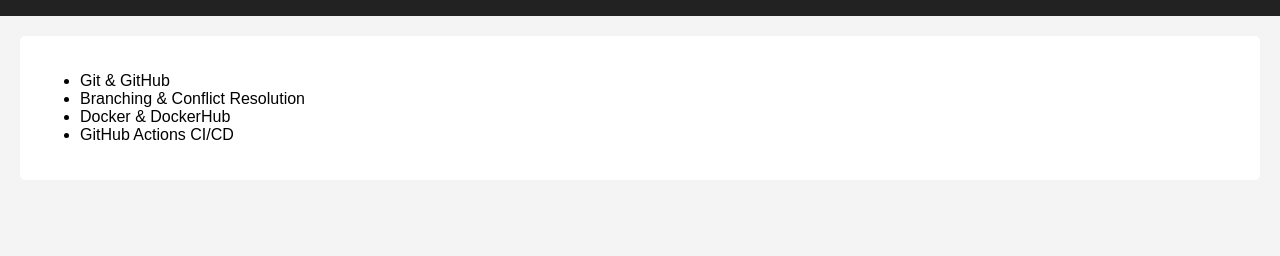
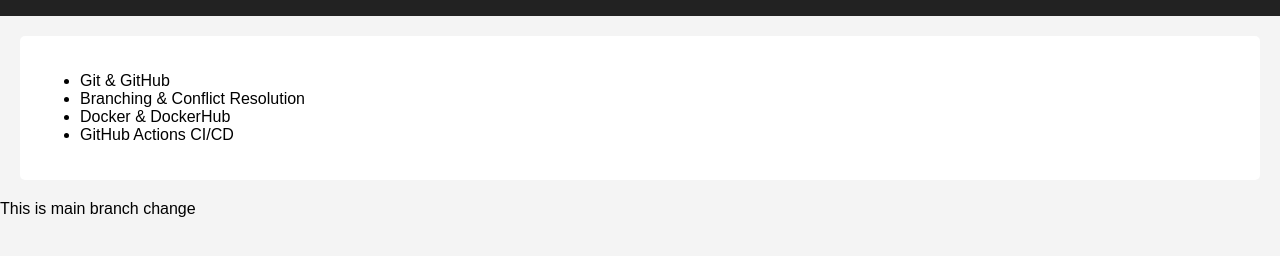
Before and after one commit to Sharjeel2488/devops-project, a plain HTML site: page about.html in a window 1280 px wide. Shown: the part 112-368 px from the top of the page. Drawn offline with Linux system fonts and the light colour scheme.

Commit message:
Main branch update

```diff
--- a/about.html
+++ b/about.html
@@ -22,6 +22,8 @@
     <li>GitHub Actions CI/CD</li>
   </ul>
 </div>
+<p>This is main branch change</p>
+
 
 <script src="script.js"></script>
 </body>
```
